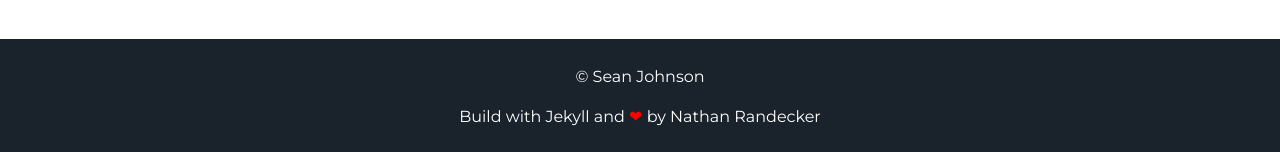
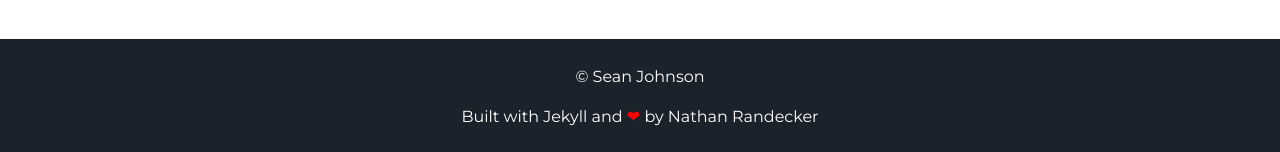
Before and after one commit to sjohnson1021/sjohnson1021.github.io, a Jekyll site: the page built from index.html, in a window 1280 px wide and 900 px high, scrolled down 1723 px. Shown: the part 745-897 px from the top of the window. Built offline with Jekyll 4.4.1, drawn with Linux system fonts in a browser that asks for light colours.

Commit message:
Update footer.html

```diff
--- a/_includes/footer.html
+++ b/_includes/footer.html
@@ -1,6 +1,6 @@
 <footer class="footer">
     <p>&copy; {{site.username}}</p>
-    <p>Build with Jekyll and <span class="love">❤</span> by <a href="https://github.com/nrandecker">Nathan Randecker</a></p>
+    <p>Built with Jekyll and <span class="love">❤</span> by <a href="https://github.com/nrandecker">Nathan Randecker</a></p>
 </footer>
 <script src="//cdn.jsdelivr.net/particles.js/2.0.0/particles.min.js"></script>
 <script src="{{ "/assets/js/sweet-scroll.min.js" | prepend: site.baseurl }}"></script>
```
